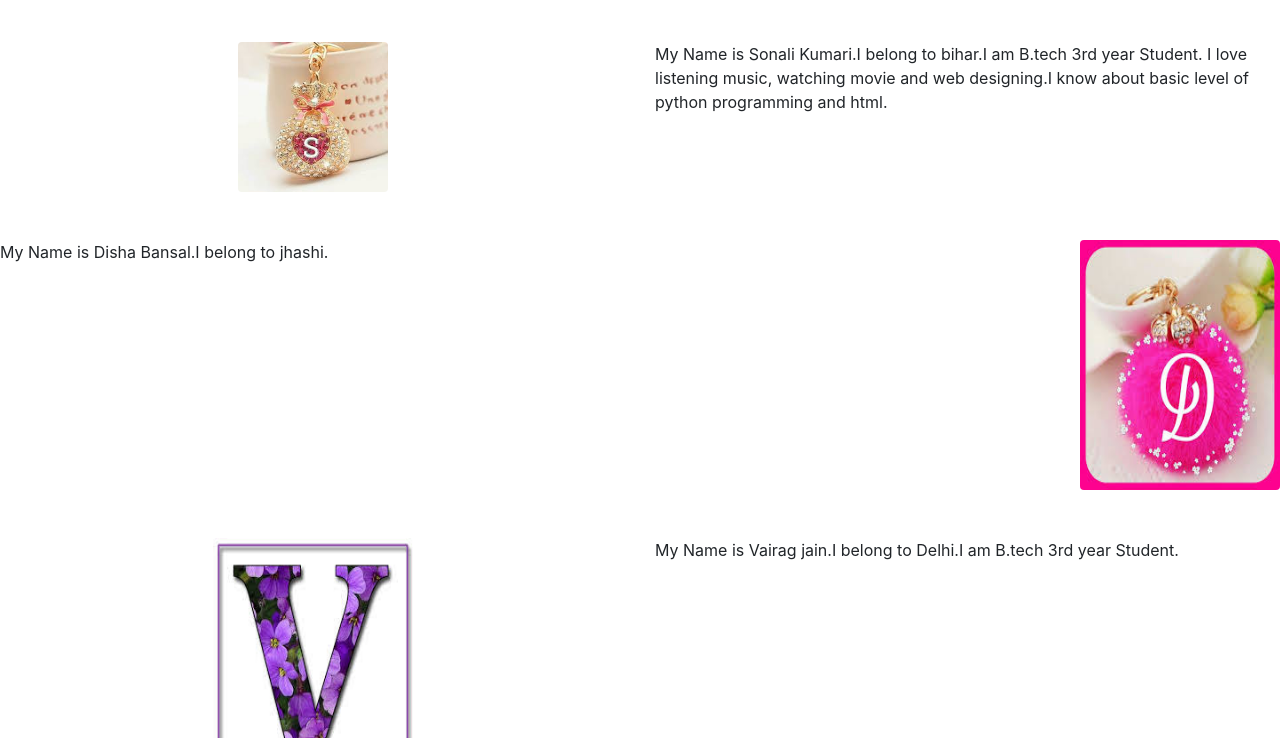
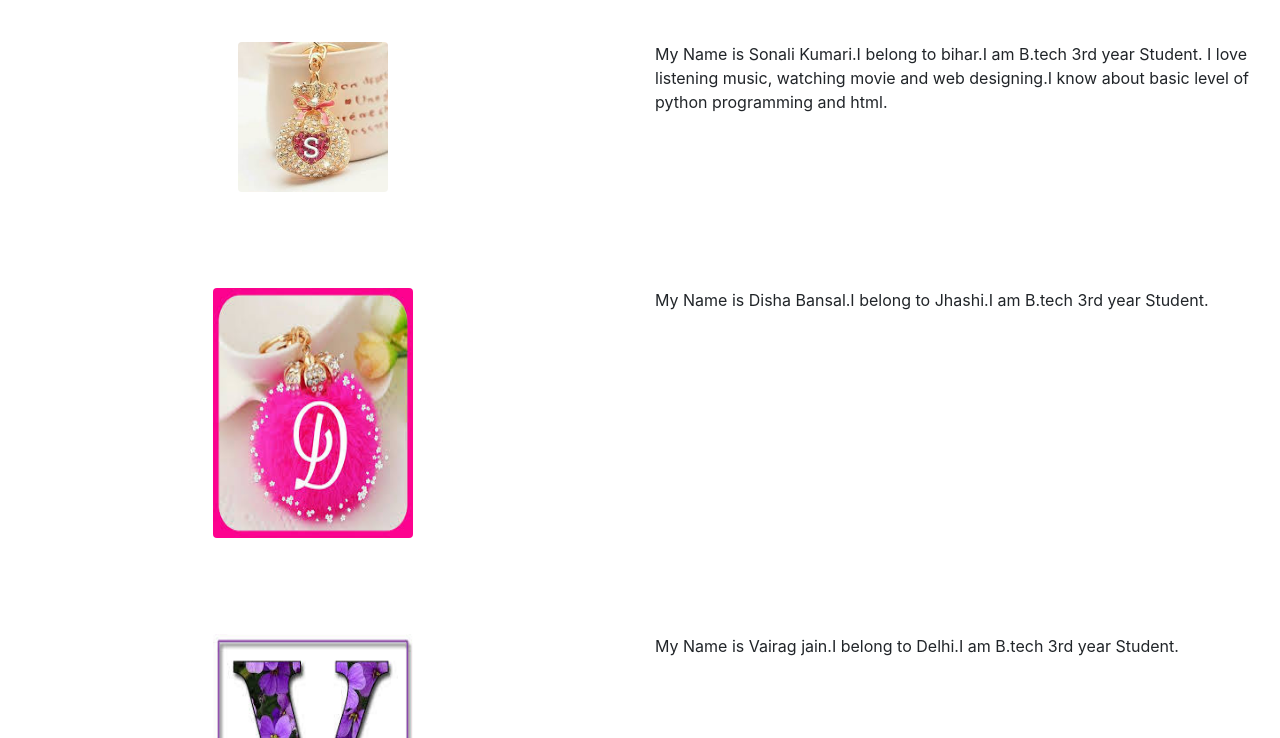
Before and after one commit to 25sonali07/Disease_template, a plain HTML site: page intro.html in a window 1280 px wide. Shown: the part 62-800 px from the top of the page. Drawn offline with nearby package versions, Linux system fonts and the light colour scheme.

Commit message:
First commit

```diff
--- a/intro.html
+++ b/intro.html
@@ -33,12 +33,13 @@
         </div>
       </nav>
       <div class="row">
-        <div class="col-lg-6 col-md-1 my-5"><center><img src="s.jpg" class="rounded" width="150px"></center></div>
+        <div class="col-lg-6 col-md-1 my-5"><center><img src="S.jpg" class="rounded" width="150px"></center></div>
         <div class="col-lg-6 col-md-1 my-5"><table class="table table-dark"> <thead><tr><p>My Name is Sonali Kumari.I belong to bihar.I am B.tech 3rd year Student. I love listening music, watching movie and web designing.I know  about basic level of python programming and html.</p></tr></thead></table></div>
       </div>
+
       <div class="row">
-        <div class="col-lg-6 col-md-1 my-6 "><table class="table table-dark"> <thead><tr><p>My Name is Disha Bansal.I belong to jhashi.</p></tr></thead></table></div>
-        <div class="col-lg-6 col-md-1 my-6 "><center><img src="di.jpg" alt="#" class="rounded float-right" height="250px"  width="200px"></center></div>
+        <div class="col-lg-6 col-md-1 my-5"><center><img src="di.jpg" class="rounded" height="250px" width="200px"></center></div>
+        <div class="col-lg-6 col-md-1 my-5"><table class="table table-dark"> <thead><tr><p>My Name is Disha Bansal.I belong to Jhashi.I am B.tech 3rd year Student.</p></tr></thead></table></div>
       </div>
 
       <div class="row">
```
